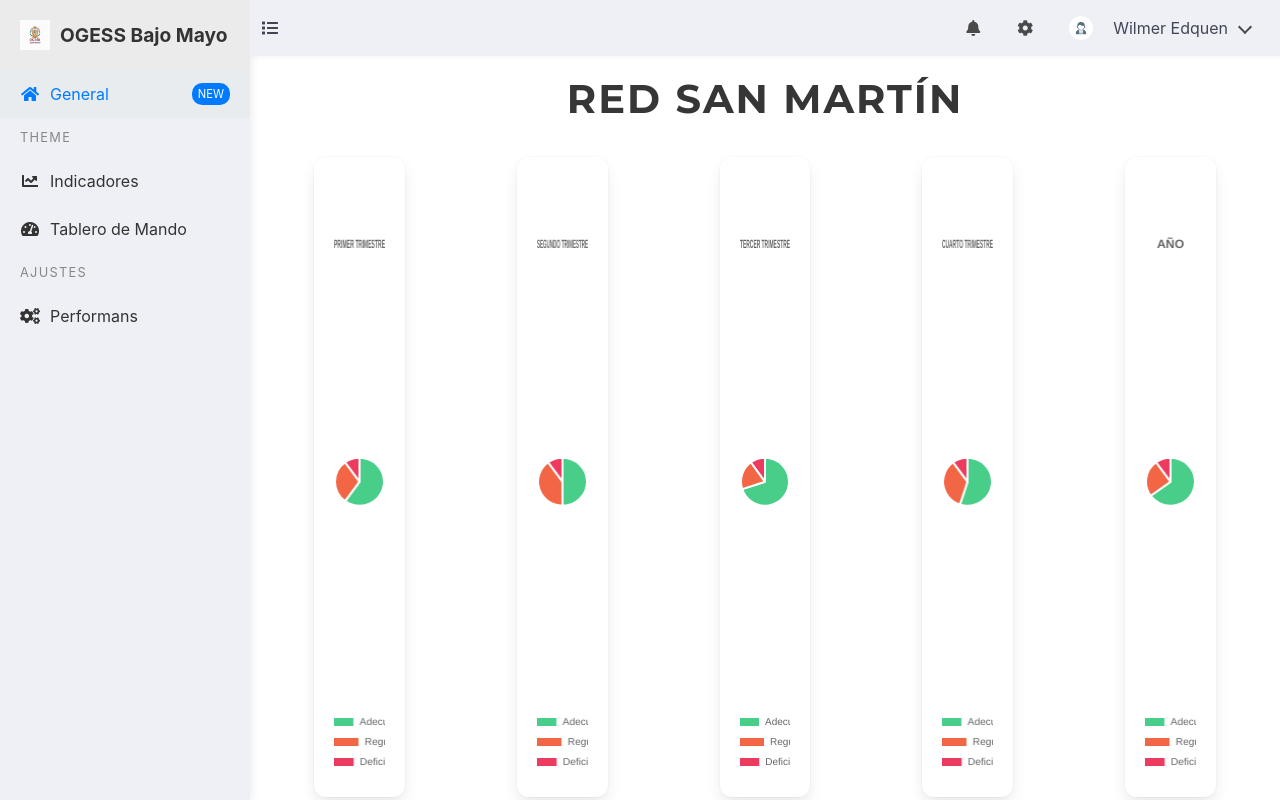
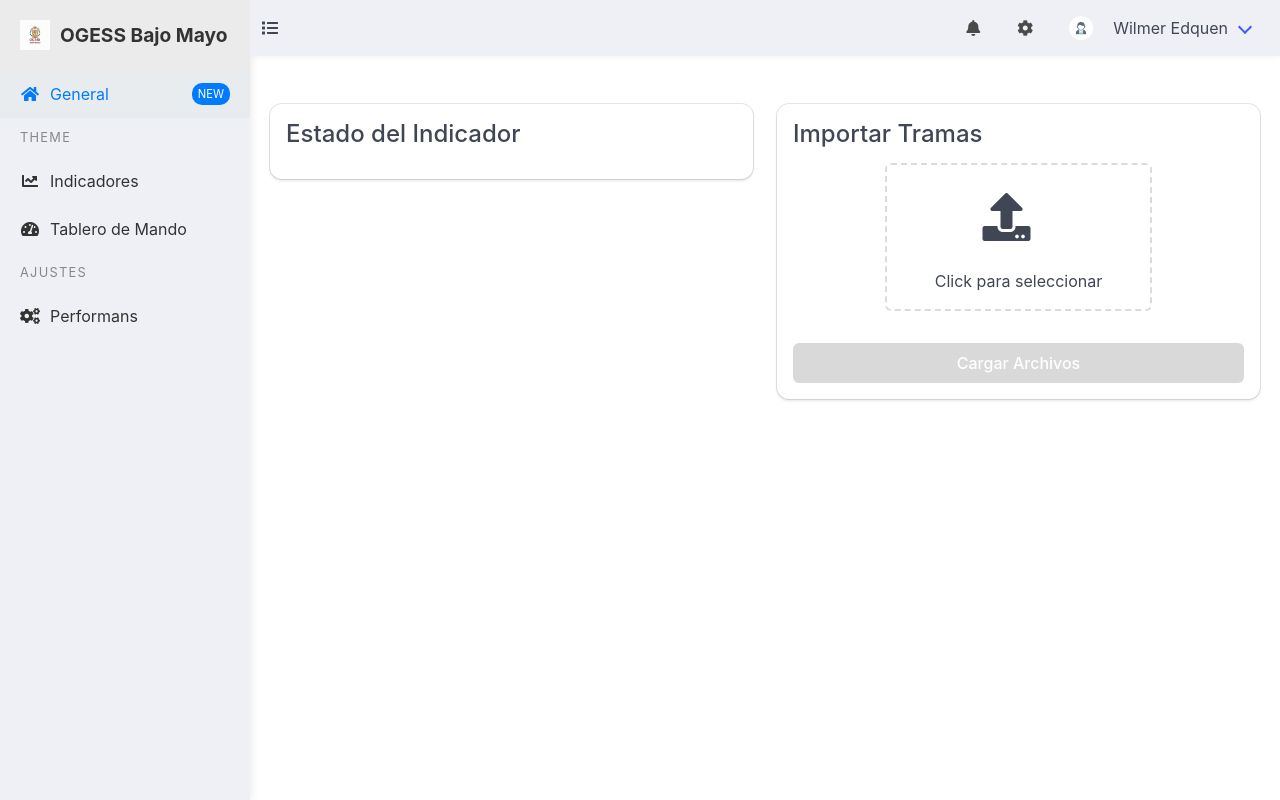
Before and after one commit to Jazeg/Dashboard-OGESS, an Angular app: page /dashboard in a window 1280 px wide. Built offline with nearby package versions, Linux system fonts and the light colour scheme.

Commit message:
file upload 50/50 :'v pipipi 🥲

```diff
--- a/src/app/components/general/general.component.css
+++ b/src/app/components/general/general.component.css
@@ -1,40 +1,162 @@
-@media screen and (min-width: 1024px) {
-  .container.is-fluid {
-    padding: 2rem 3rem;
-  }
+/* Variables globales */
+:root {
+  --card-background-color: white;
+  --text-color: #333;
+  --title-color: #222;
+  --primary-font: 'Roboto', sans-serif;
 }
 
-@media (max-width: 1024px) {
-  .chart-container {
-    height: 40vh !important;
-    width: 90vw !important;
-  }
+/* Estilos generales */
+body {
+  font-family: var(--primary-font);
 }
 
-.custom-title {
-  font-family: 'Montserrat', sans-serif;
-  font-weight: 700;
-  color: #363636;
-  text-transform: uppercase;
-  letter-spacing: 2px;
-  margin-bottom: 30px;
+.columns {
+  margin-top: 1rem;
+}
+
+
+/* Tipografía */
+.title, .subtitle {
+  color: var(--title-color) !important;
+  font-family: var(--primary-font);
+}
+
+.title.is-4 {
+  font-size: 1.5rem;
+  font-weight: 500;
+  margin-bottom: 1rem;
+}
+
+.subtitle.is-5 {
+  font-size: 1.25rem;
+  font-weight: 400;
+  color: var(--text-color) !important;
+}
+
+p, span, .file-label {
+  color: var(--text-color) !important;
+}
+
+/* Estilos para la sección de carga de archivos */
+.file-upload-container {
+  margin-bottom: 1rem;
+}
+
+.file {
+  justify-content: center;
+}
+
+.file-cta {
+  flex-direction: column;
+  height: auto;
+  padding: 2rem;
+  background-color: var(--card-background-color) !important;
+  border: 2px dashed #dbdbdb;
+}
+
+.file-icon {
+  font-size: 3rem;
+  margin-bottom: 1rem;
+  color: var(--text-color) !important;
+}
+
+/* Estilos para la lista de archivos subidos */
+.uploaded-files-list {
+  margin-top: 1rem;
+  margin-bottom: 1rem;
+  overflow-y: auto;
+  max-height: 300px;
+}
+.uploaded-files-list ul {
+  list-style-type: none;
+  padding: 0;
+}
+
+.uploaded-files-list li {
+  display: flex;
+  justify-content: space-between;
+  align-items: center;
+  margin-bottom: 0.5rem;
+  font-size: 0.9rem;
+}
+
+
+
+.upload-button-container {
+  margin-top: 1rem;
+}
+
+/* Botones */
+.button {
+  font-family: var(--primary-font);
+  background-color: #4a4a4a;
+  color: white !important;
+  border: none;
+  transition: background-color 0.3s ease;
+}
+
+.button.is-primary {
+  background-color: #3273dc;
+  transition: background-color 0.3s ease;
+}
+
+.button:hover {
+  background-color: #363636 !important;
+}
+
+.button.is-danger {
+  background-color: #ff3860;
+}
+
+.button.is-danger:hover {
+  background-color: #ff1443 !important;
+}
+
+.button.is-primary:hover {
+  background-color: #2366d1;
+}
+
+.button.is-primary:disabled {
+  background-color: #b5b5b5;
+  cursor: not-allowed;
+}
+
+/* Estilos generales */
+.columns {
+  margin-top: 1rem;
 }
 
 .column {
-  padding: 1rem; /* Esto añadirá espacio alrededor de cada columna */
+  padding: 0.75rem;
 }
 
-.box {
-  height: 100%; /* Esto asegurará que la caja ocupe toda la altura de la columna */
-  color: #ffffff;
-  background-color: #ffffff; /* Asegúrate de que el fondo sea blanco */
-  border: none; /* Elimina cualquier borde */
-  box-shadow: none; /* Elimina cualquier sombra */
-}
-.custom-card {
-  height: 150px; /* Ajusta la altura según tus necesidades */
+
+/* Estilos de tarjetas */
+.card {
+  background-color: var(--card-background-color) !important;
+  color: var(--text-color) !important;
   display: flex;
   flex-direction: column;
-  justify-content: center;
-  align-items: center;
+  box-shadow: 0 2px 3px rgba(10, 10, 10, 0.1), 0 0 0 1px rgba(10, 10, 10, 0.1);
+  height: auto; /* Cambiado de altura fija a auto */
+  min-height: auto; /* Altura mínima */
 }
+
+.card-content {
+  flex: 1;
+  display: flex;
+  flex-direction: column;
+  padding: 1rem; /* Ajusta el padding según necesites */
+}
+
+
+
+/* Contenedor del gráfico */
+.chart-container {
+  flex: 1;
+  position: relative;
+  width: 100%;
+  min-height: auto; /* Altura mínima, ajusta según necesites */
+  max-height: auto; /* Altura máxima, ajusta según necesites */
+}
--- a/src/app/components/general/general.component.html
+++ b/src/app/components/general/general.component.html
@@ -1,70 +1,53 @@
-<div class="pie-charts-container">
-  <h2 class="title is-2 mb-5 has-text-centered custom-title">RED San Martín</h2>
-  <div class="columns is-multiline">
-    <div class="column is-one-fifth">
-      <div class="box chart-container">
-        <app-chart [chartData]="pieChart1Data" [chartOptions]="pieChartOptions1" chartType="pie"></app-chart>
-      </div>
-    </div>
-    <div class="column is-one-fifth">
-      <div class="box chart-container">
-        <app-chart [chartData]="pieChart2Data" [chartOptions]="pieChartOptions2" chartType="pie"></app-chart>
-      </div>
-    </div>
-    <div class="column is-one-fifth">
-      <div class="box chart-container">
-        <app-chart [chartData]="pieChart3Data" [chartOptions]="pieChartOptions3" chartType="pie"></app-chart>
-      </div>
-    </div>
-    <div class="column is-one-fifth">
-      <div class="box chart-container">
-        <app-chart [chartData]="pieChart4Data" [chartOptions]="pieChartOptions4" chartType="pie"></app-chart>
-      </div>
-    </div>
-    <div class="column is-one-fifth">
-      <div class="box chart-container">
-        <app-chart [chartData]="pieChart5Data" [chartOptions]="pieChartOptions5" chartType="pie"></app-chart>
+<div class="columns is-desktop">
+  <div class="column">
+    <div class="card">
+      <div class="card-content">
+        <p class="title is-4">Estado del Indicador</p>
+        <div class="chart-container">
         </div>
       </div>
     </div>
   </div>
-
-
-<div class="container is-fluid">
-  <h2 class="title is-2 mb-5 has-text-centered custom-title">Sección General</h2>
-
-
-  <div class="columns custom-margin">
   <div class="column">
-      <div class="box">
-        <app-chart [chartData]="lineChartData" [chartOptions]="lineChartOptions" chartType="line"></app-chart>
+    <div class="card">
+      <div class="card-content">
+        <p class="title is-4">Importar Tramas</p>
+        <div class="file-upload-container">
+          <div class="file is-centered is-boxed">
+            <label class="file-label">
+              <input class="file-input" type="file" (change)="onFileSelected($event)" [disabled]="uploadedFiles.length >= 3" multiple>
+              <span class="file-cta">
+                <span class="file-icon">
+                  <i class="fas fa-upload"></i>
+                </span>
+                <span class="file-label">
+                  Click para seleccionar
+                </span>
+              </span>
+            </label>
           </div>
+          <p *ngIf="uploadedFiles.length >= 2" class="file-limit-message">Máximo 2 archivos permitidos</p>
         </div>
+        <div class="uploaded-files-list" *ngIf="uploadedFiles.length > 0">
+          <ul>
+            <li *ngFor="let file of uploadedFiles; let i = index">
+              {{ file.name }}
+              <button class="button is-small is-danger" (click)="removeFile(i)">
+                <span class="icon is-small">
+                  <i class="fas fa-times"></i>
+                </span>
+              </button>
+            </li>
+          </ul>
         </div>
-
-  <div class="columns is-multiline">
-    <div class="column is-half">
-      <div class="box chart-container">
-        <app-chart [chartData]="atendidosData" [chartOptions]="atendidosOptions" chartType="bar"></app-chart>
-      </div>
-    </div>
-    <div class="column is-half">
-      <div class="box chart-container">
-        <app-chart [chartData]="atencionesData" [chartOptions]="atencionesOptions" chartType="bar"></app-chart>
-      </div>
-    </div>
-  </div>
-
-  <div class="columns is-multiline">
-    <div class="column is-half">
-      <div class="box chart-container">
-        <app-chart [chartData]="extensionUsoData" [chartOptions]="extensionUsoOptions" chartType="bar"></app-chart>
-      </div>
-    </div>
-    <div class="column is-half">
-      <div class="box chart-container">
-        <app-chart [chartData]="intensidadUsoData" [chartOptions]="intensidadUsoOptions" chartType="bar"></app-chart>
+        <div class="upload-button-container">
+          <button class="button is-primary is-fullwidth"
+          [disabled]="uploadedFiles.length === 0 || uploadedFiles.length > 2 || isUploading"
+          (click)="uploadFiles()">
+    {{ isUploading ? 'Cargando...' : 'Cargar Archivos' }}
+  </button>
         </div>
       </div>
     </div>
   </div>
+</div>
--- a/src/app/components/general/general.component.ts
+++ b/src/app/components/general/general.component.ts
@@ -1,253 +1,53 @@
 import { Component } from '@angular/core';
-
+import { DataService } from 'src/app/data.service';
 @Component({
   selector: 'app-general',
   templateUrl: './general.component.html',
   styleUrls: ['./general.component.css']
 })
 export class GeneralComponent {
+  uploadedFiles: File[] = [];
+  isUploading: boolean = false;
 
-  commonColors = ['#49ce89', '#f26645', '#ec3b5f'];
+  constructor(private dataService: DataService) {}
 
-  pieChart1Data = {
-    labels: ['Adecuado', 'Regular', 'Deficiente'],
-    datasets: [{
-      data: [60, 30, 10],
-      backgroundColor: this.commonColors
-    }]
-  };
-
-  pieChart2Data = {
-    labels: ['Adecuado', 'Regular', 'Deficiente'],
-    datasets: [{
-      data: [50, 40, 10],
-      backgroundColor: this.commonColors
-    }]
-  };
-
-  pieChart3Data = {
-    labels: ['Adecuado', 'Regular', 'Deficiente'],
-    datasets: [{
-      data: [70, 20, 10],
-      backgroundColor: this.commonColors
-    }]
-  };
-
-  pieChart4Data = {
-    labels: ['Adecuado', 'Regular', 'Deficiente'],
-    datasets: [{
-      data: [55, 35, 10],
-      backgroundColor: this.commonColors
-    }]
-  };
-
-  pieChart5Data = {
-    labels: ['Adecuado', 'Regular', 'Deficiente'],
-    datasets: [{
-      data: [65, 25, 10],
-      backgroundColor: this.commonColors
-    }]
-  };
-
-  pieChartOptions1 = this.createPieChartOptions("PRIMER TRIMESTRE");
-  pieChartOptions2 = this.createPieChartOptions("SEGUNDO TRIMESTRE");
-  pieChartOptions3 = this.createPieChartOptions("TERCER TRIMESTRE");
-  pieChartOptions4 = this.createPieChartOptions("CUARTO TRIMESTRE");
-  pieChartOptions5 = this.createPieChartOptions("AÑO");
-
-  private createPieChartOptions(title: string) {
-    return {
-      responsive: true,
-      maintainAspectRatio: false,
-      plugins: {
-        legend: {
-          position: 'bottom' as const,
-          labels: {
-            font: { size: 10 }
-          }
-        },
-        title: {
-          display: true,
-          text: title,
-          font: { size: 12, weight: 'bold' },
-          padding: { top: 60, bottom: 5 }
-        }
+  onFileSelected(event: any) {
+    const files: FileList = event.target.files;
+    if (files) {
+      for (let i = 0; i < files.length && this.uploadedFiles.length < 2; i++) {
+        this.uploadedFiles.push(files[i]);
       }
-    };
+    }
   }
 
-  //dato en gráfico de lineas
-  lineChartData = {
-    labels: ['Enero', 'Febrero', 'Marzo', 'Abril', 'Mayo', 'Junio', 'Julio'],
-    datasets: [{
-      label: 'Ventas 2023',
-      data: [65, 59, 80, 81, 56, 55, 40],
-      borderColor: 'rgb(75, 192, 192)',
-      tension: 0.1
-    }, {
-      label: 'Ventas 2024',
-      data: [28, 48, 40, 19, 86, 27, 90],
-      borderColor: 'rgb(255, 99, 132)',
-      tension: 0.1
-    }]
-  };
+  removeFile(index: number) {
+    this.uploadedFiles.splice(index, 1);
+  }
 
-  lineChartOptions = {
-    responsive: true,
-    plugins: {
-      title: {
-        display: true,
-        text: 'Gráfico de Líneas de Ventas'
-      }
+  uploadFiles() {
+    if (this.uploadedFiles.length > 0 && this.uploadedFiles.length <= 2) {
+      this.isUploading = true;
+
+      // Crear un FormData object para enviar los archivos
+      const formData = new FormData();
+      this.uploadedFiles.forEach((file, index) => {
+        formData.append(`file${index + 1}`, file, file.name);
+      });
+
+      // Llamar al método de tu servicio de datos para subir archivos
+      this.dataService.uploadFiles(formData).subscribe(
+        response => {
+          console.log('Files uploaded successfully', response);
+          alert('Archivos cargados con éxito');
+          this.uploadedFiles = []; // Limpiar la lista después de cargar
+          this.isUploading = false;
+        },
+        error => {
+          console.error('Error uploading files', error);
+          alert('Error al cargar los archivos');
+          this.isUploading = false;
+        }
+      );
     }
-  };
-
-  atendidosData = {
-    labels: ['I Trim', 'II Trim', 'III Trim', 'IV Trim', 'AÑO'],
-    datasets: [{
-      label: 'ATENDIDOS 2023',
-      data: [47211, 25568, 28891, 28431, 125087],
-      backgroundColor: 'rgba(135, 206, 235, 0.8)',
-    }, {
-      label: 'ATENDIDOS 2024',
-      data: [56079, 0, 0, 0, 56079],
-      backgroundColor: 'rgba(205, 92, 92, 0.8)',
-    }]
-  };
-
-  atencionesData = {
-    labels: ['I Trim', 'II Trim', 'III Trim', 'IV Trim', 'AÑO'],
-    datasets: [{
-      label: 'ATENCIONES 2023',
-      data: [156566, 234587, 240472, 220428, 888757],
-      backgroundColor: 'rgba(144, 238, 144, 0.8)',
-    }, {
-      label: 'ATENCIONES 2024',
-      data: [210358, 0, 0, 0, 210358],
-      backgroundColor: 'rgba(147, 112, 219, 0.8)',
-    }]
-  };
-
-    // Datos para el gráfico de Extensión de Uso 2024
-  extensionUsoData = {
-    labels: ['I Trim', 'II Trim', 'III Trim', 'IV Trim', 'AÑO'],
-    datasets: [
-      {
-        label: 'Categoría 1',
-        data: [20.5, 0, 0, 0, 54.3],
-        backgroundColor: 'rgba(255, 99, 132, 0.8)',
-      },
-      {
-        label: 'Categoría 2',
-        data: [24.0, 0, 0, 0, 24.0],
-        backgroundColor: 'rgba(54, 162, 235, 0.8)',
-      },
-      {
-        label: 'Categoría 3',
-        data: [11.5, 11.5, 10.7, 11.5, 11.5],
-        backgroundColor: 'rgba(255, 206, 86, 0.8)',
-      },
-      {
-        label: 'Categoría 4',
-        data: [0, 0, 0, 0, 0],
-        backgroundColor: 'rgba(75, 192, 192, 0.8)',
-      }
-    ]
-  };
-
-    // Datos para el gráfico de Intensidad de Uso 2024
-    intensidadUsoData = {
-      labels: ['I Trim', 'II Trim', 'III Trim', 'IV Trim', 'AÑO'],
-      datasets: [
-        {
-          label: 'Categoría 1',
-          data: [3.3, 0, 0, 0, 2.2],
-          backgroundColor: 'rgba(255, 99, 132, 0.8)',
-        },
-        {
-          label: 'Categoría 2',
-          data: [2.2, 8.8, 9.7, 8.3, 6.8],
-          backgroundColor: 'rgba(54, 162, 235, 0.8)',
-        }
-      ]
-    };
-
-
-
-  chartOptions = {
-    responsive: true,
-    maintainAspectRatio: false,
-    scales: {
-      y: {
-        beginAtZero: true,
-        ticks: {
-          font: { size: 10 }
-        }
-      },
-      x: {
-        ticks: {
-          font: { size: 10 }
-        }
-      }
-    },
-    plugins: {
-      legend: {
-        position: 'top',
-        labels: {
-          font: { size: 10 }
-        }
-      },
-      title: {
-        display: true,
-        font: { size: 14, weight: 'bold' }
-      }
-    }
-  };
-
-  atendidosOptions = {
-    ...this.chartOptions,
-    plugins: {
-      ...this.chartOptions.plugins,
-      title: {
-        ...this.chartOptions.plugins.title,
-        text: 'ATENDIDOS'
-      }
-    }
-  };
-
-  atencionesOptions = {
-    ...this.chartOptions,
-    plugins: {
-      ...this.chartOptions.plugins,
-      title: {
-        ...this.chartOptions.plugins.title,
-        text: 'ATENCIONES'
-      }
-    }
-  };
-
-    // Opciones específicas para Extensión de Uso
-    extensionUsoOptions = {
-      ...this.chartOptions,
-      plugins: {
-        ...this.chartOptions.plugins,
-        title: {
-          ...this.chartOptions.plugins.title,
-          text: 'EXTENSIÓN DE USO 2024'
-        }
-      }
-    };
-
-    // Opciones específicas para Intensidad de Uso
-    intensidadUsoOptions = {
-      ...this.chartOptions,
-      plugins: {
-        ...this.chartOptions.plugins,
-        title: {
-          ...this.chartOptions.plugins.title,
-          text: 'INTENSIDAD DE USO 2024'
-        }
-      }
-    };
-
+  }
 }
--- a/src/app/data.service.ts
+++ b/src/app/data.service.ts
@@ -13,4 +13,7 @@ export class DataService {
   getAllUsers(): Observable<any> {
     return this.http.get(`${this.apiUrl}/usuario`);
   }
+  uploadFiles(formData: FormData): Observable<any> {
+    return this.http.post(`${this.apiUrl}/upload_nominal/`, formData);
+  }
 }
--- a/src/app/navbar/navbar.component.css
+++ b/src/app/navbar/navbar.component.css
@@ -1,5 +1,5 @@
 .navbar {
-    background-color: #eff0f5;
+  background-color: #eff0f5 !important;
   box-shadow: 0 2px 4px rgba(0, 0, 0, 0.04);
 
   .navbar-brand {
@@ -11,6 +11,8 @@
   }
 
   .navbar-menu {
+    background-color: #eff0f5;
+
     .navbar-end {
       .navbar-item {
         .buttons {
@@ -31,23 +33,25 @@
     }
   }
 
-    .navbar-link {
-      &:not(.is-arrowless)::after {
-        border-color: #4a4a4a;
-      }
-    }
-
   .navbar-dropdown {
     border-top: none;
-      box-shadow: 0 8px 8px rgba(10,10,10,.1);
+    box-shadow: 0 8px 8px rgba(22, 22, 22, 0.1);
+    background-color: transparent !important;
 
     .navbar-item {
       padding-right: 1rem;
+
+      &:hover {
+        background-color: #f5f5f5;
+      }
     }
   }
 }
 
-  .image.is-24x24 {
-    height: 24px;
-    width: 24px;
+.navbar-item {
+  background-color: transparent !important;
+
+  &:hover {
+    background-color: rgba(245, 245, 245, 0.7) !important;
   }
+}
```
Lines whose indentation alone changed are shown as unchanged.
